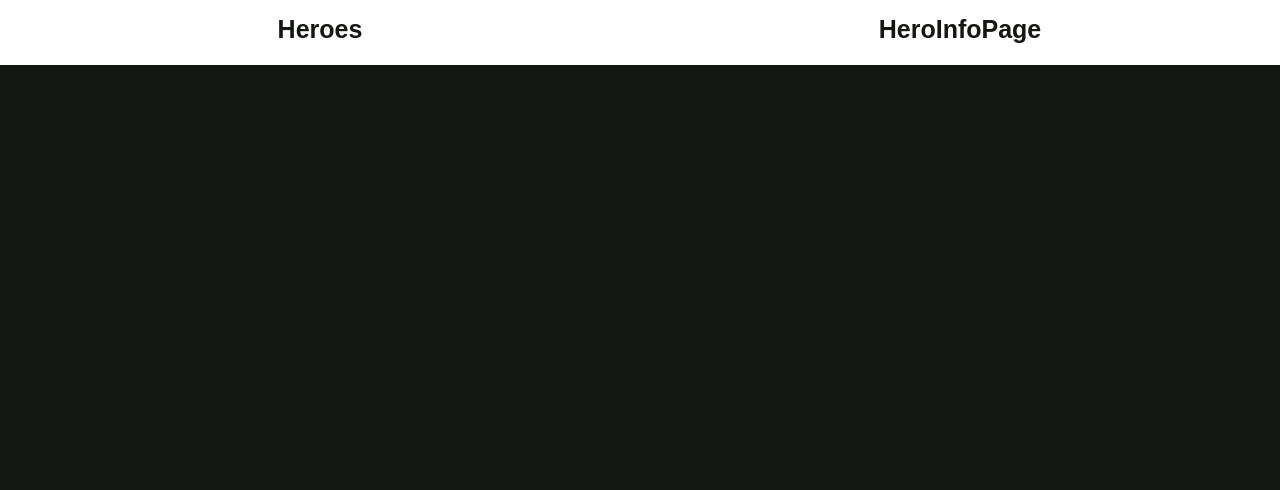
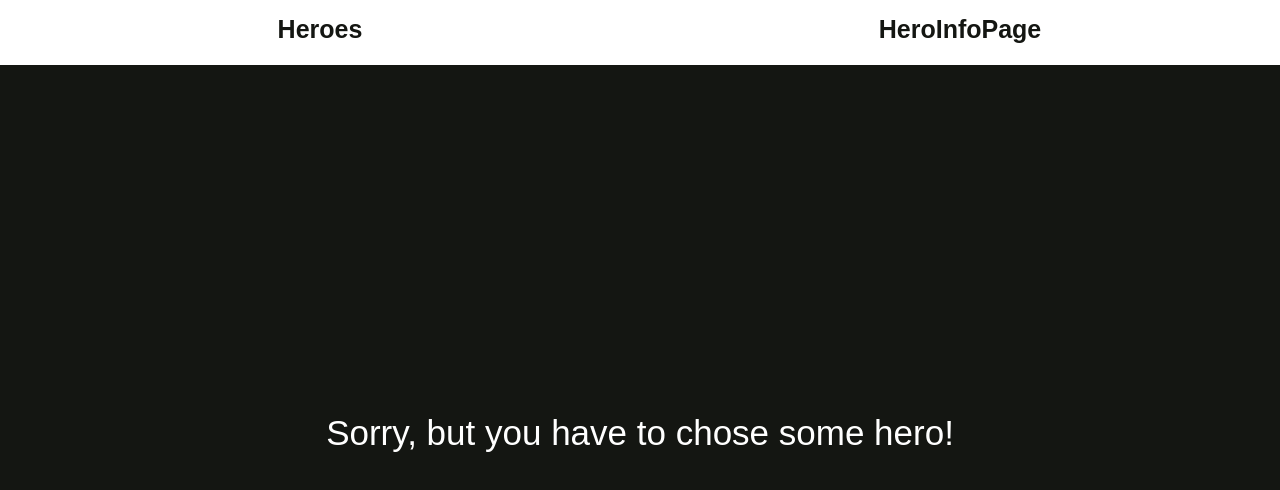
Before and after one commit to 32Valik92/superheroes, a React (Create React App) app in the folder client/: page /heroInfo in a window 1280 px wide. Shown: the top 490 px of the page. Built offline with nearby package versions, Linux system fonts and the light colour scheme.

Commit message:
add text without chosen hero

```diff
--- a/client/src/components/HeroInfo/HeroInfo.css
+++ b/client/src/components/HeroInfo/HeroInfo.css
@@ -51,3 +51,12 @@
 .heroImg img {
     height: 200px;
 }
+
+.noChosenHero {
+    height: calc(100vh - 65px);
+    display: flex;
+    justify-content: center;
+    align-items: center;
+    color: white;
+    font-size: 35px;
+}
--- a/client/src/components/HeroInfo/HeroInfo.tsx
+++ b/client/src/components/HeroInfo/HeroInfo.tsx
@@ -17,12 +17,12 @@ const HeroInfo: FC<IProps> = () => {
     const chosenHeroId = localStorage.getItem('choseHeroId');
 
     useEffect(() => {
-        if (chosenHeroId) {
+        if (chosenHeroId && chosenHero) {
             dispatch(heroesActions.getHeroById({id: chosenHeroId}))
         }
     }, [dispatch, chosenHeroId, trigger])
     return (
-        chosenHero && (
+        chosenHero ? (
                 <div className={'containerInfo'}>
                     <div className={'heroInfoDiv'}>
                         {
@@ -53,7 +53,13 @@ const HeroInfo: FC<IProps> = () => {
 
                 </div>
             )
-    );
+            :
+            <div className={'noChosenHero'}>
+                Sorry, but you have to chose some hero!
+            </div>
+
+    )
+        ;
 };
 
 export {HeroInfo};
--- a/client/src/components/Heroes/Heroes.tsx
+++ b/client/src/components/Heroes/Heroes.tsx
@@ -35,11 +35,14 @@ const Heroes: FC<IProps> = () => {
             </div>
 
             {/* Pagination */}
-            <div className={'pagination'}>
-                <button disabled={page === 1} onClick={(): void => paginationFunc('prev')}> prev page</button>
-                <button disabled={page * 5 >= itemsCount} onClick={(): void => paginationFunc('next')}> next page
-                </button>
-            </div>
+            {
+                !(heroes.length === 0) &&
+                <div className={'pagination'}>
+                    <button disabled={page === 1} onClick={(): void => paginationFunc('prev')}> prev page</button>
+                    <button disabled={page * 5 >= itemsCount} onClick={(): void => paginationFunc('next')}> next page
+                    </button>
+                </div>
+            }
 
         </div>
 
```
Lines whose indentation alone changed are shown as unchanged.
